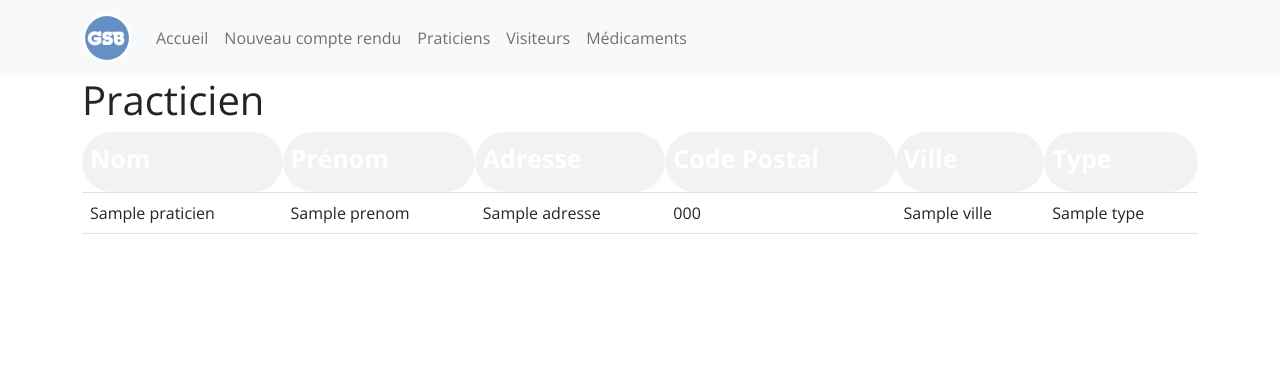
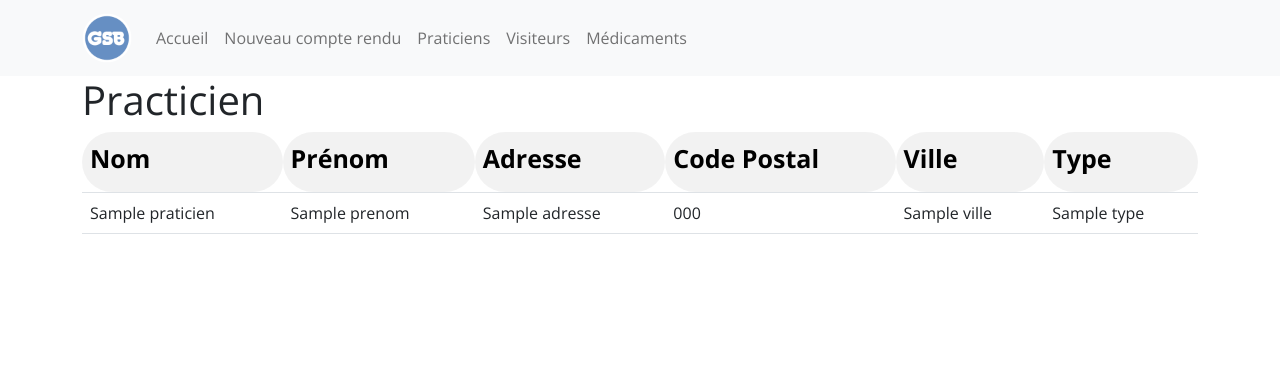
Before and after one commit to ChrisFila/Epreuve, a Symfony app: template templates/praticien/index.html.twig in a window 1280 px wide. Shown: the top 376 px of the page. Run offline with Twig, Linux system fonts and the light colour scheme; the template is opened without the code that fills it: most values are stand-ins (such as "Sample title", 1, 10 or a date in 2020); some libraries are stand-ins or nearby versions.

Commit message:
modif du th

```diff
--- a/public/css/style.css
+++ b/public/css/style.css
@@ -202,7 +202,7 @@ th {
 	height: 60px;
 	margin: 50px auto;
 	background-color: #277da1;
-	color: #fff;
+	color: rgb(0, 0, 0);
 	font-size: 25px;
 	font-weight: 700;
 	border: none;
```
